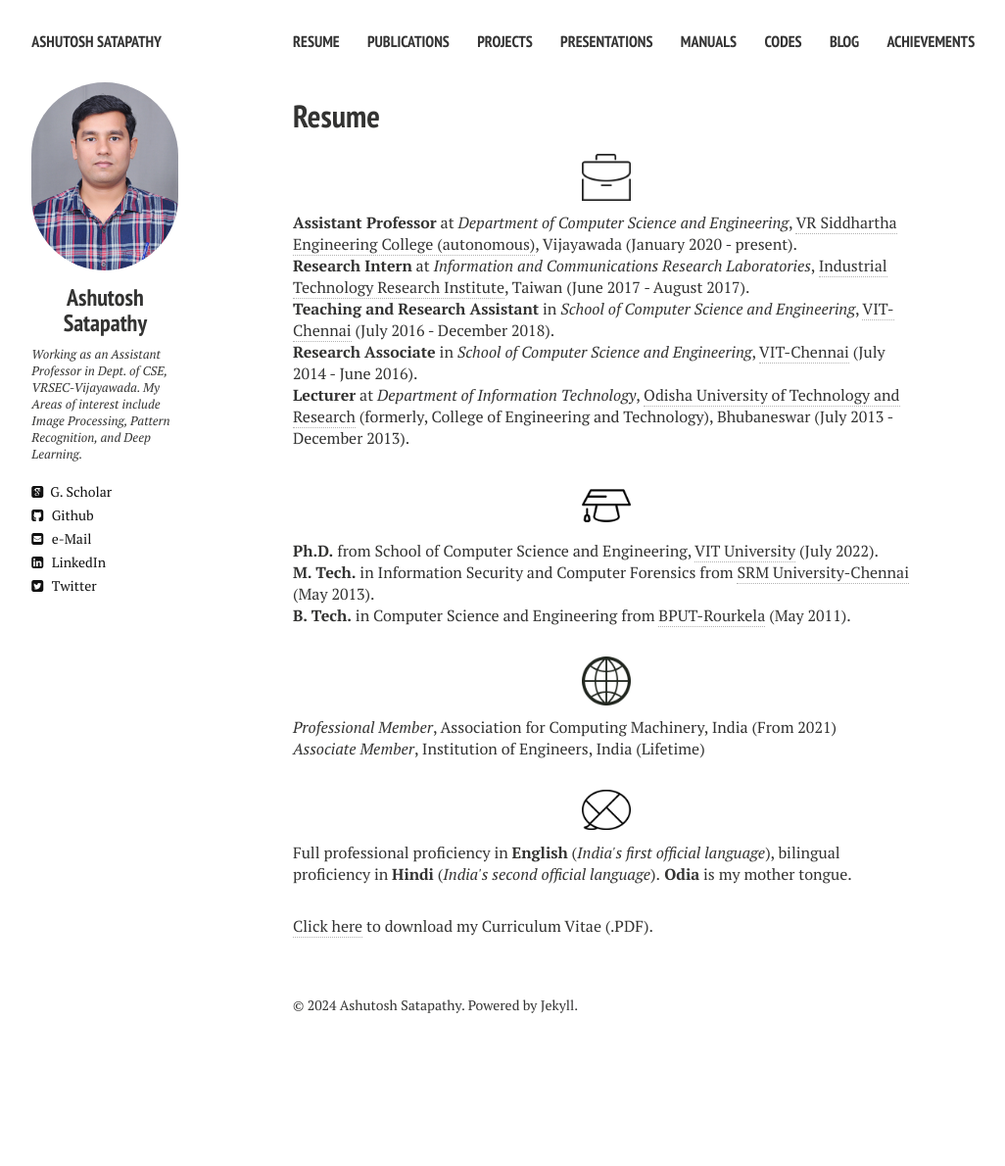
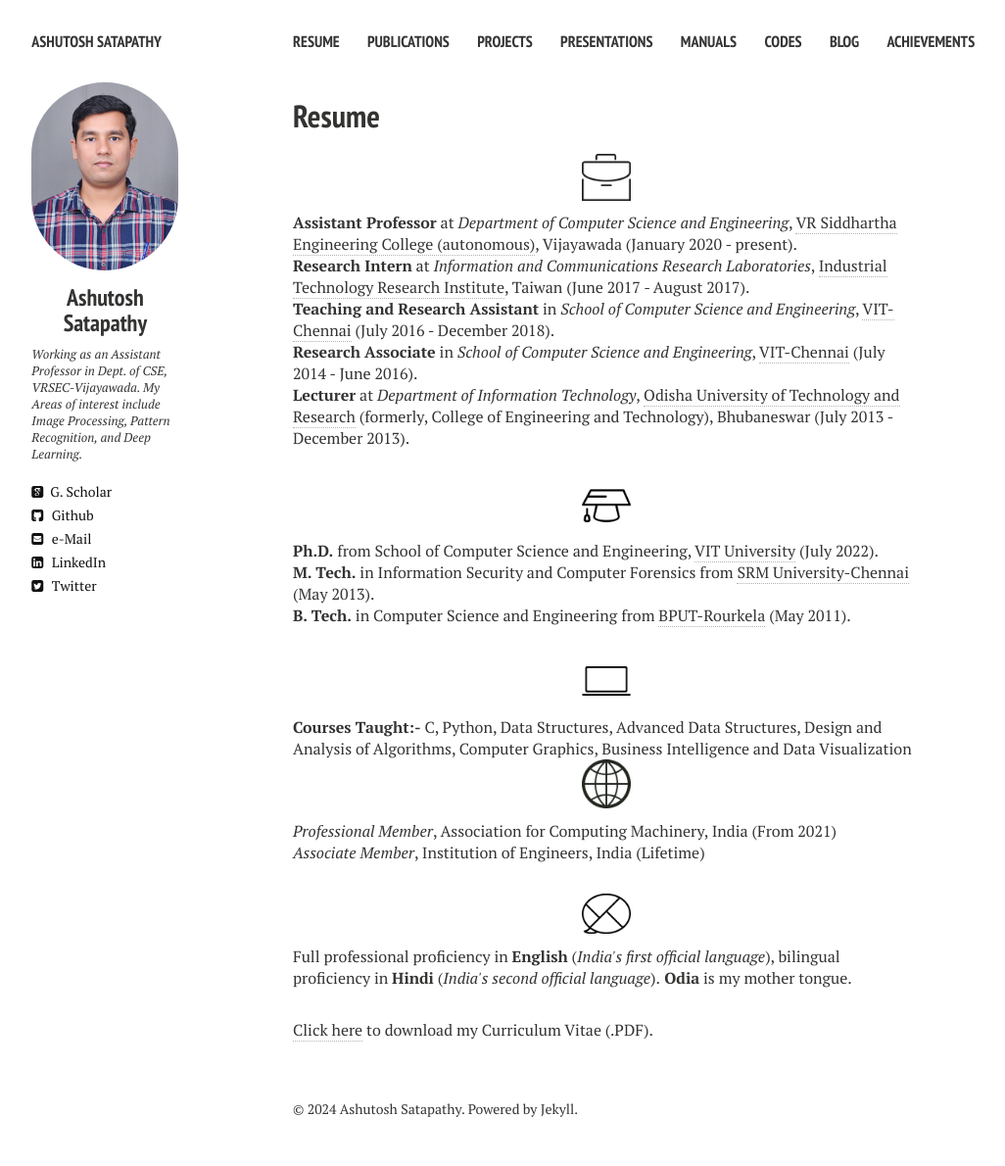
Before and after one commit to ashutoshsatapathy1990/ashutoshsatapathy1990.github.io, a Jekyll site: the page built from cv.md, in a window 1280 px wide. Shown: the whole page at 98% size, without its empty margins (21-1047 px from the left). Built offline with Jekyll 4.4.1, drawn with Linux system fonts in a browser that asks for light colours; nearby versions of some CDN libraries; before the commit the page ends 1084 px from its top, so only the background shows below that.

Commit message:
Update cv.html

```diff
--- a/_layouts/cv.html
+++ b/_layouts/cv.html
@@ -63,6 +63,10 @@
     <p align="left" class="bottom-three"><strong>IDEs and Platforms:-</strong> Anaconda, MS Visual Studio, MATLAB and Nvidia Deep Cognition Studio.</p>
     -->
 
+
+    <p align="center" class=bottom-small><img src="{{ site.url }}/images/CV/computer2.png" alt="Computer Skills" width="50" height="50"></p>
+    <p align="left"><strong>Courses Taught:-</strong> C, Python, Data Structures, Advanced Data Structures, Design and Analysis of Algorithms, Computer Graphics, Business Intelligence and Data Visualization</p>
+
     <p align="center" class=bottom-small><img src="{{ site.url }}/images/CV/world.png" alt="Languages" width="50" height="50"></p>
     <p align="left"><i>Professional Member</i>, Association for Computing Machinery, India (From 2021)</p>
     <p align="left" class="bottom-three"><i>Associate Member</i>, Institution of Engineers, India (Lifetime)</p>
```
